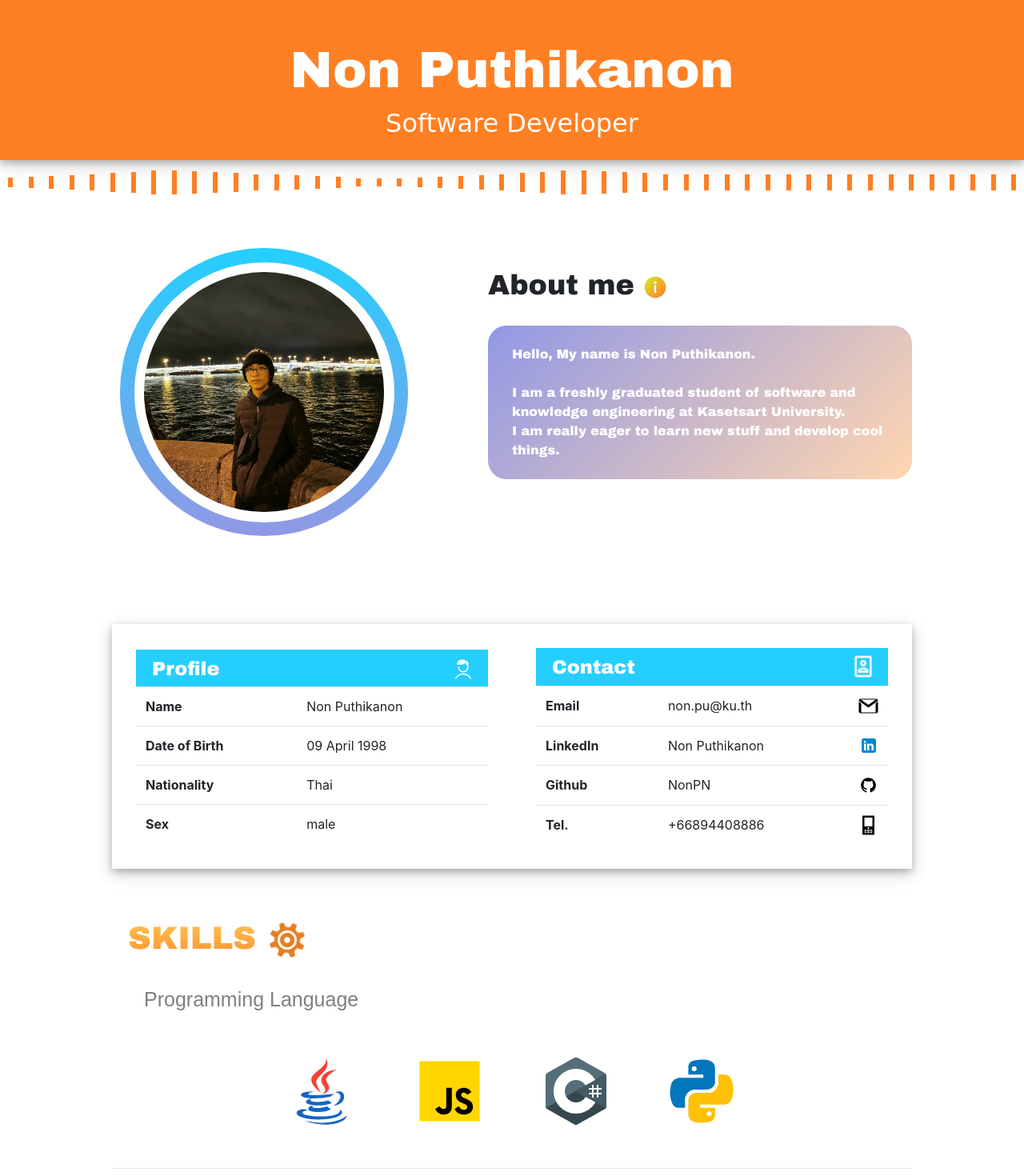
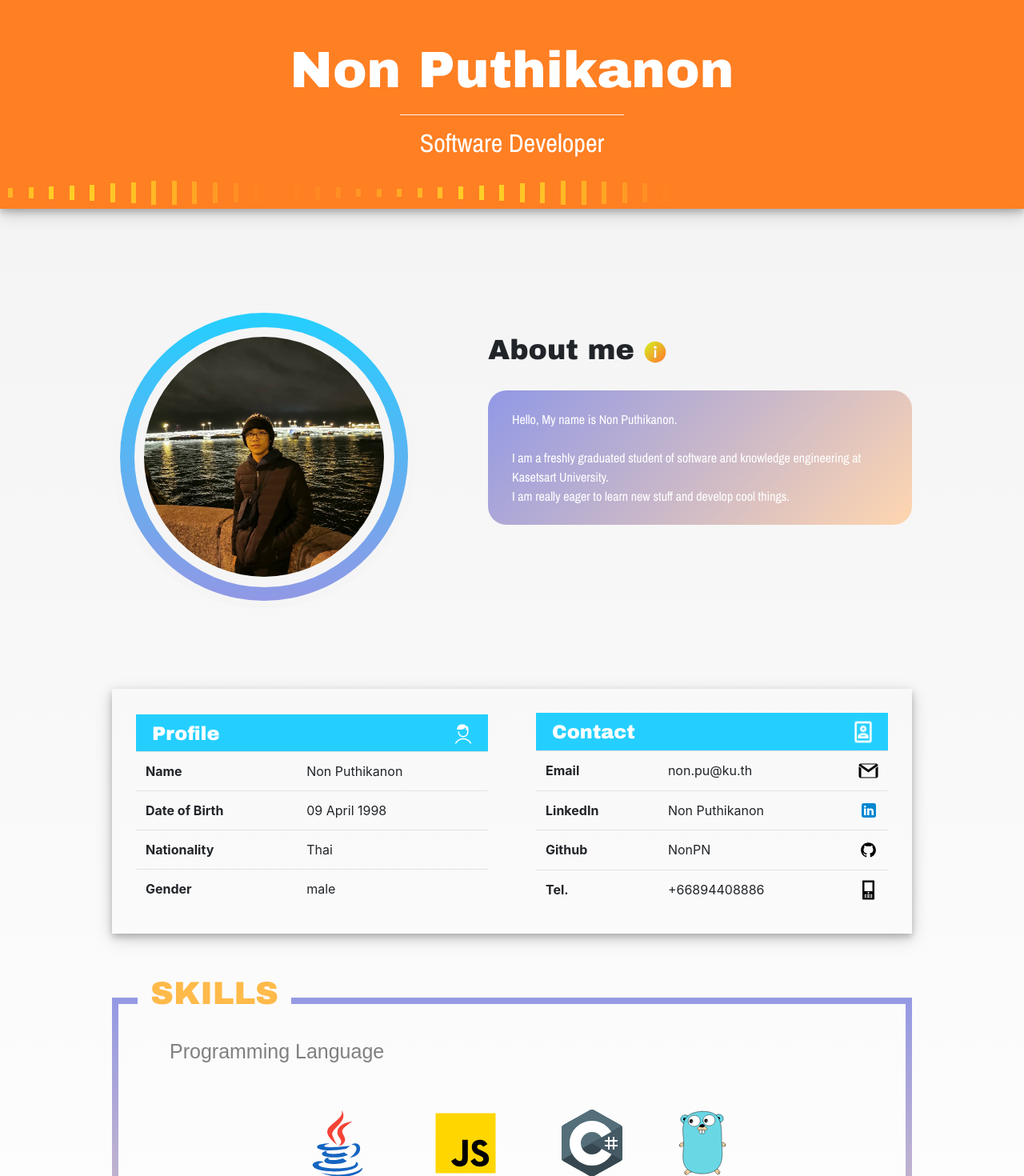
Before and after one commit to NonPN/NonPN.github.io, a React (Create React App) app: page / in a window 1280 px wide. Shown: the top 1470 px of the page at 80% size. Built offline with nearby package versions, Linux system fonts and the light colour scheme.

Commit message:
maked change to some style and wording

```diff
--- a/public/index.html
+++ b/public/index.html
@@ -4,7 +4,8 @@
 <head>
   <meta charset="utf-8" />
   <link rel="shortcut icon" href="%PUBLIC_URL%/favicon.ico" />
-  <link href="https://fonts.googleapis.com/css?family=Archivo+Black" rel="stylesheet">
+  <link rel="preconnect" href="https://fonts.gstatic.com">
+  <link href="https://fonts.googleapis.com/css2?family=Archivo+Black&family=Archivo+Narrow&display=swap" rel="stylesheet">
   <meta name="viewport" content="width=device-width, initial-scale=1, shrink-to-fit=no" />
   <meta name="theme-color" content="#000000" />
   <!--
--- a/src/App.js
+++ b/src/App.js
@@ -9,6 +9,7 @@ import { Fade } from 'reactstrap'
 
 const Block = styled.div`
   display: block;
+  background: linear-gradient(#f2f2f2, white);
 `
 const Row = styled.div`
   width: 1000px;
--- a/src/components/about.js
+++ b/src/components/about.js
@@ -40,11 +40,6 @@ const Des = styled.div`
     padding-top: 25px;
     padding-left: 50px;
     display: block;
-    transition: transform 500ms ease-in;
-
-    &:hover {
-        transform: scale(1.1)
-    }
 `
 const InDes = styled.div`
     border-radius: 23px;
@@ -56,7 +51,7 @@ const BStroke = styled.div`
     margin-top: 100px;
     margin-bottom: 100px;
     margin-right: 40px;
-    background-color: white;
+    background-color: whitesmoke;
     border-radius: 50%;
     display: flex;
     justify-content: center;
@@ -89,7 +84,7 @@ const Circle = styled.div`
 const Stroke = styled.div`
     width: 325px;
     height: 325px;
-    background-color: white;
+    background-color: whitesmoke;
     border-radius: 50%;
     display: flex;
     justify-content: center;
@@ -98,7 +93,7 @@ const Stroke = styled.div`
 const P = styled.p`
     margin: 30px;
     color: white;
-    font-family: 'Archivo Black', sans-serif
+    font-family: 'Archivo Narrow', sans-serif;
 `
 const Title = styled.h2`
     font-family: 'Archivo Black', sans-serif;
--- a/src/components/head.js
+++ b/src/components/head.js
@@ -3,7 +3,6 @@ import styled, { keyframes } from 'styled-components'
 
 const Box = styled.div`
     width: 100%;
-    height: 200px;
     align-items: center;
     background-color: #ff7f23;
     box-shadow: 0 4px 8px 0 rgba(0, 0, 0, 0.2), 0 6px 20px 0 rgba(0, 0, 0, 0.19);
@@ -36,9 +35,14 @@ const Name = styled.h1`
     }
 
 `
+const Hr = styled.hr`
+    width: 20%;
+    min-width: 280px;
+    border-color: whitesmoke;
+`
 const Des = styled.h3`
     color: white;
-    font-family: "Comic Sans MS", cursive, sans-serif;
+    font-family: 'Archivo Narrow', sans-serif;
     font-size: 2em;
 
     @media (max-width: 768px) {
@@ -60,16 +64,21 @@ const Rec = styled.div`
 
     @keyframes pulse {
         0% {
-            transform: scaleY(1)
+            transform: scaleY(1);
+            background-color: #ff7f23;
         }
         25% {
             transform: scaleY(1.5)
+        }
+        50% {
+            background-color: #ffd026
         }
         75% {
             transform: scaleY(0.5)
         }
         100% {
-            transform: scaleY(1)
+            transform: scaleY(1);
+            background-color: #ff7f23;
         }
     }
 `
@@ -91,11 +100,12 @@ const Head = () => {
             <Box>
                 <Line>
                     <Name>Non Puthikanon</Name>
+                    <Hr/>
                     <Des>Software Developer</Des>
+                    <RecLine>
+                        {genRec()}
+                    </RecLine>
                 </Line>
-                <RecLine>
-                    {genRec()}
-                </RecLine>
             </Box>
         </div>
     )
--- a/src/components/profile.js
+++ b/src/components/profile.js
@@ -11,7 +11,6 @@ const InBlock = styled.div`
 `
 const Line = styled.div`
     background-color: #24cfff;
-    border-styled: solid;
 `
 const InLine = styled.div`
     margin-left: 20px;
@@ -54,7 +53,7 @@ export default class Profile extends Component {
                                 <td>Thai</td>
                             </tr>
                             <tr>
-                                <th>Sex</th>
+                                <th>Gender</th>
                                 <td>male</td>
                             </tr>
                         </tbody>
--- a/src/components/skill.js
+++ b/src/components/skill.js
@@ -3,9 +3,8 @@ import Fade from 'react-reveal/Fade'
 import styled from 'styled-components'
 import java from '../images/java.svg'
 import js from '../images/js.svg'
-import cprog from '../images/cprog.svg'
+import gopher from '../images/gopher.svg'
 import csharp from '../images/csharp.svg'
-import python from '../images/python.svg'
 import html from '../images/html.svg'
 import css from '../images/css.svg'
 import node from '../images/node.svg'
@@ -13,9 +12,22 @@ import react from '../images/react.svg'
 import gear from '../images/gear.svg'
 
 const Block = styled.div`
+    margin: 2.5rem;
+    margin-top: 5rem;
     margin-left: auto;
     margin-right: auto;
+    padding: 1.5rem;
     width: 1000px;
+    position: relative;
+    border-style: solid;
+    border-width: 0.5rem;
+    border-radius: 2rem;
+    border-image:
+    linear-gradient(
+      to bottom,
+      #969ae4,
+      #fbd5b1
+    ) 1;
 
     @media (max-width: 768px) {
         width: 600px;
@@ -35,11 +47,11 @@ const Container = styled.div`
 `
 const Head = styled.h1`
     font-family: 'Archivo Black', sans-serif;
-    background: -webkit-linear-gradient(90deg, #ff7f23, #ffba4a 50%);
-    -webkit-background-clip: text;
-    -webkit-text-fill-color: transparent;
-    margin: 20px;
-    padding-top: 30px;
+    padding: 1rem;
+    background: #fcfbfc;
+    color: #ffba4a;
+    position: absolute;
+    top: -10%;
 `
 const Gear = styled.img`
     width: 48px;
@@ -66,13 +78,13 @@ export default class Skill extends Component {
         return (
             <Fade bottom>
                 <Block>
-                    <Head>SKILLS<Gear src={gear} /></Head>
+                    <Head>SKILLS</Head>
                     <Title>Programming Language</Title>
                     <Container>
                         <Logo src={java} />
                         <Logo src={js} />
                         <Logo src={csharp} />
-                        <Logo src={python} />
+                        <Logo src={gopher} />
                     </Container>
                     <hr />
                     <Title>Web appilcation</Title>
```
Also changed, not shown: src/images/gopher.svg (added).
